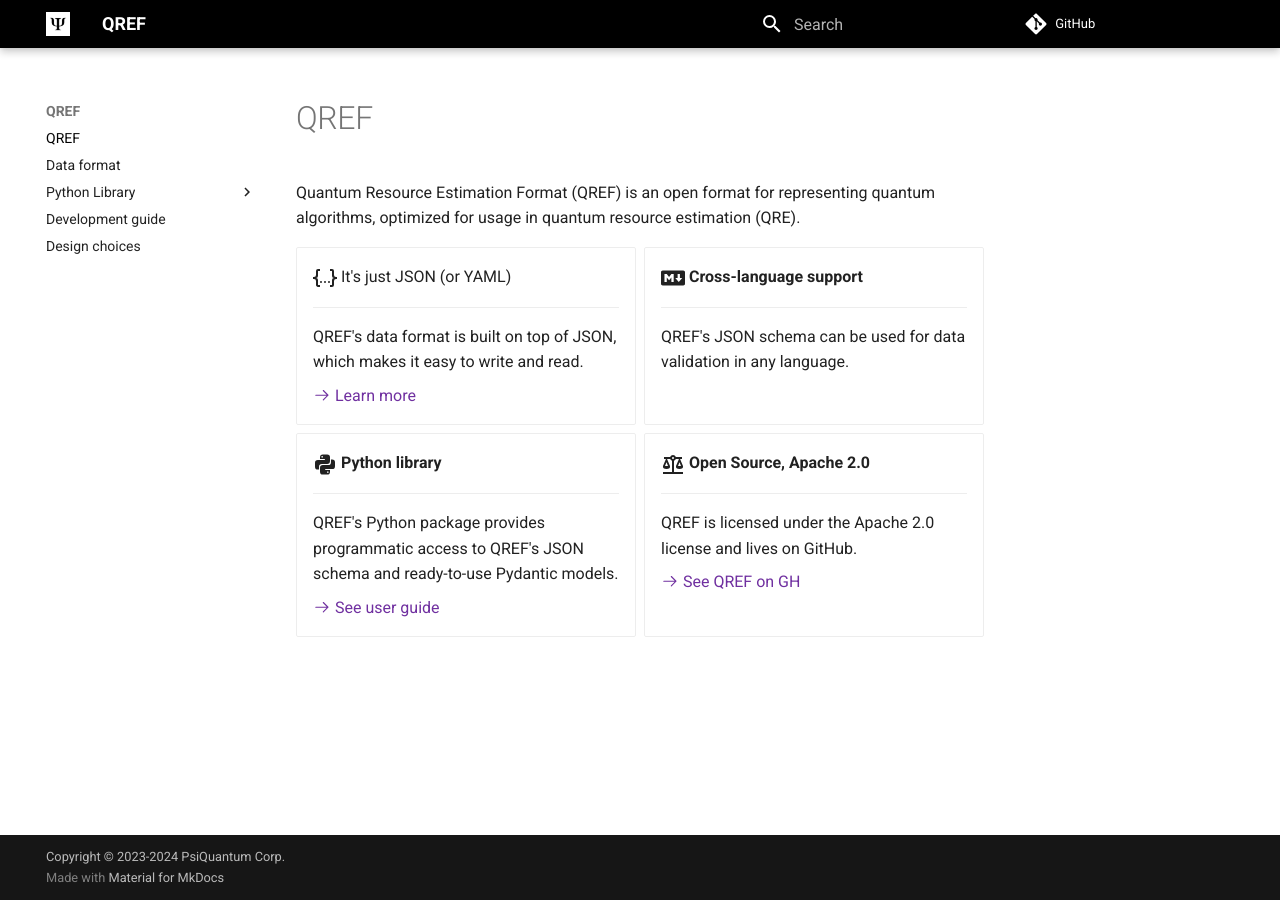
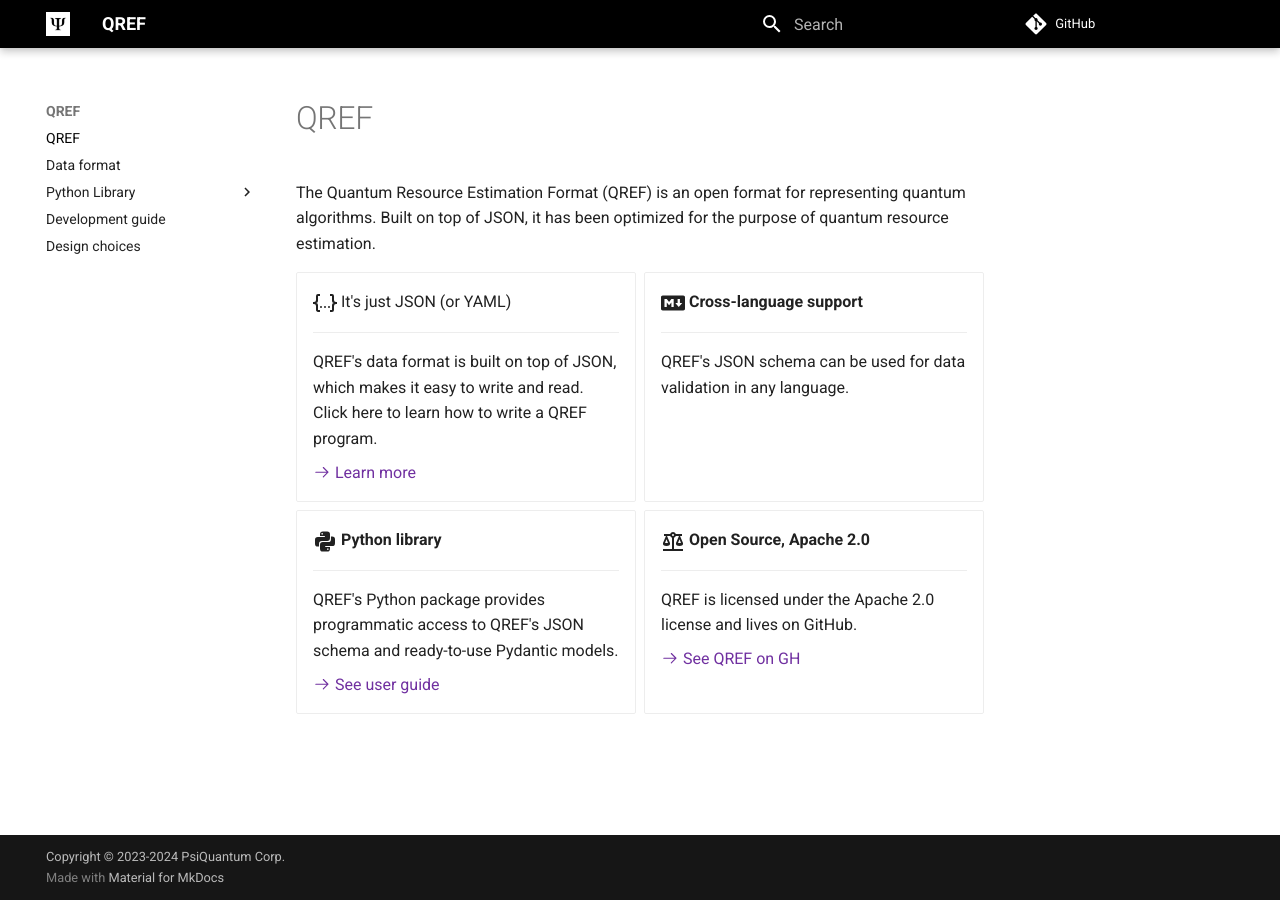
Before and after one commit to PsiQ/qref, an MkDocs documentation site: the page built from docs/index.md, in a window 1280 px wide. Built offline with MkDocs 1.6.1 and Material for MkDocs 9.7.7, drawn with Linux system fonts in a browser that asks for light colours; comment, search, counter and statistics services are not loaded; the version menu is left out.

Commit message:
Minor changes to landing page

```diff
--- a/docs/index.md
+++ b/docs/index.md
@@ -1,7 +1,7 @@
 # QREF
 
-Quantum Resource Estimation Format (QREF) is an open format for representing
-quantum algorithms, optimized for usage in quantum resource estimation (QRE).
+The Quantum Resource Estimation Format (QREF) is an open format for representing
+quantum algorithms. Built on top of JSON, it has been optimized for the purpose of quantum resource estimation.
 
 <div class="grid cards" markdown>
 
@@ -10,7 +10,7 @@
     ---
 
     QREF's data format is built on top of JSON, which makes it easy to
-    write and read.
+    write and read. Click here to learn how to write a QREF program.
 
     [:octicons-arrow-right-24: Learn more](format.md)
 
```
